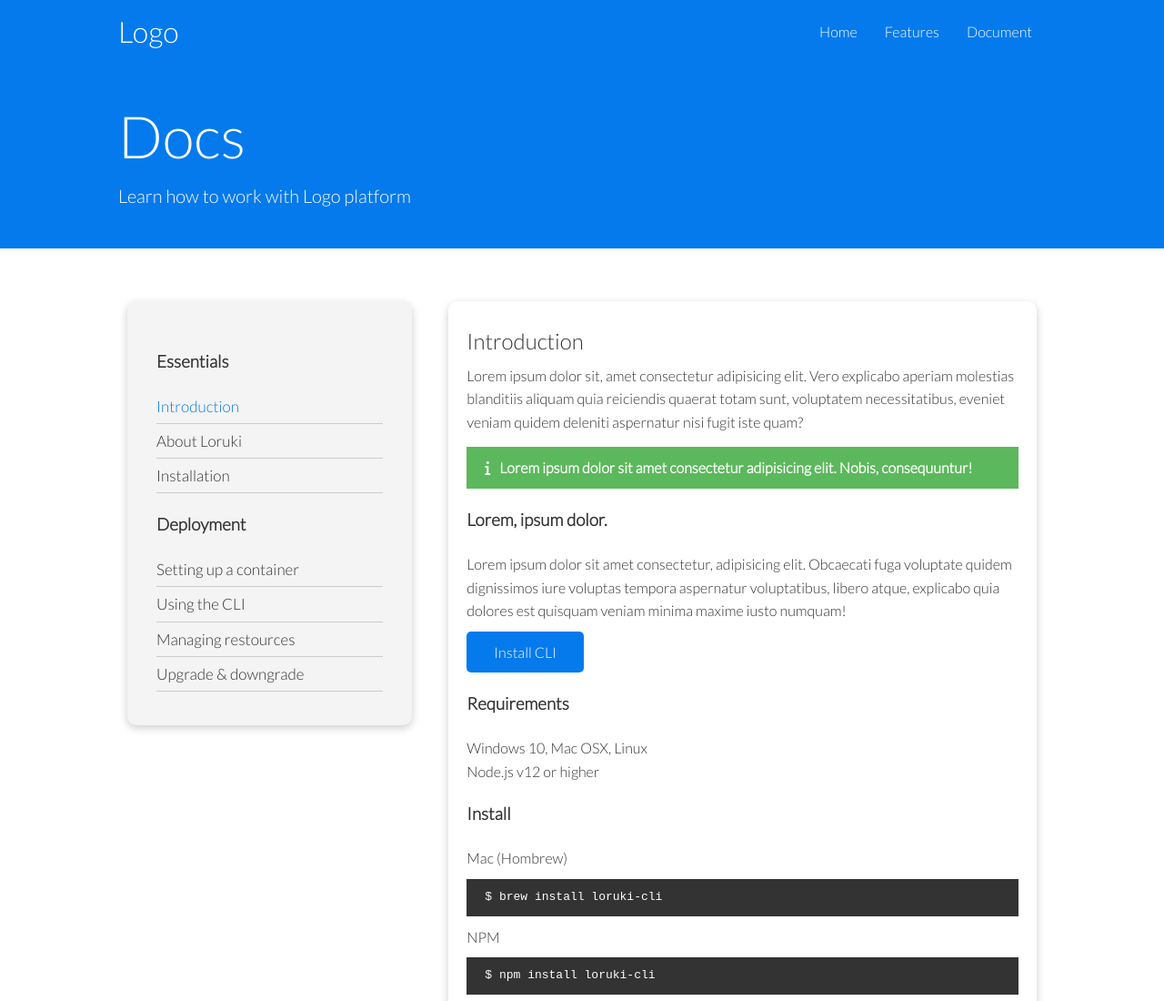
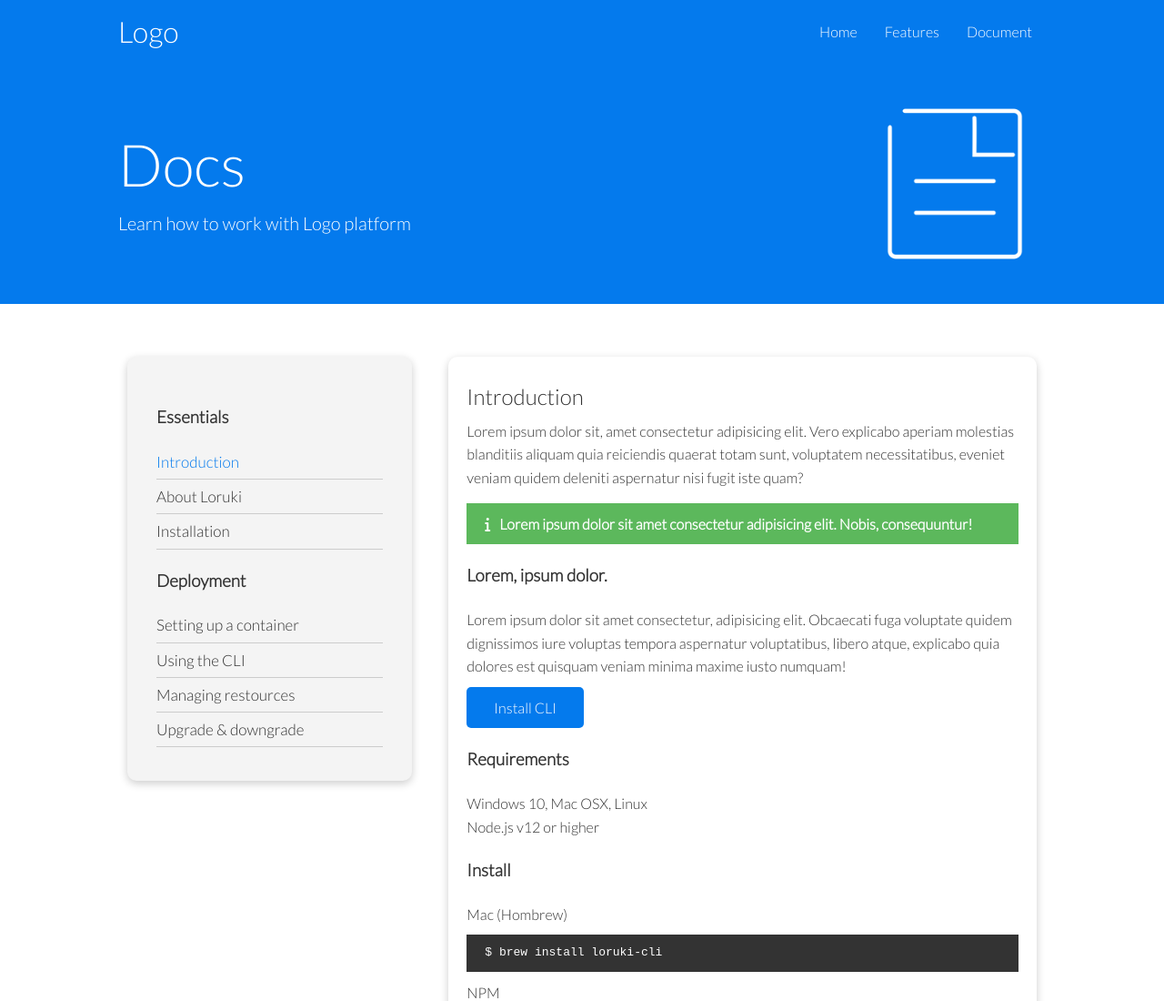
Before and after one commit to Rayy-007/simple-html-css-project-deployment, a plain HTML site: page docs.html in a window 1280 px wide. Shown: the top 1100 px of the page at 91% size. Drawn offline with Linux system fonts and the light colour scheme.

Commit message:
Update docs.html
changed images src

```diff
--- a/docs.html
+++ b/docs.html
@@ -40,7 +40,7 @@
                     Learn how to work with Logo platform
                 </p>
             </div>
-            <img src="images/docs.png" alt="">
+            <img src="./docs.png" alt="">
         </div>
     </section>
 
```
